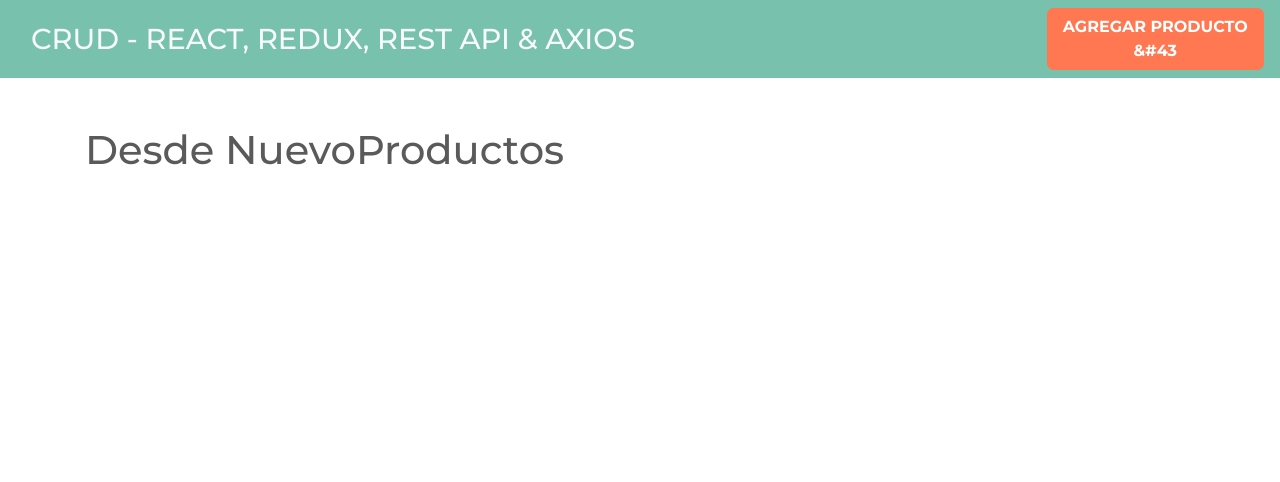
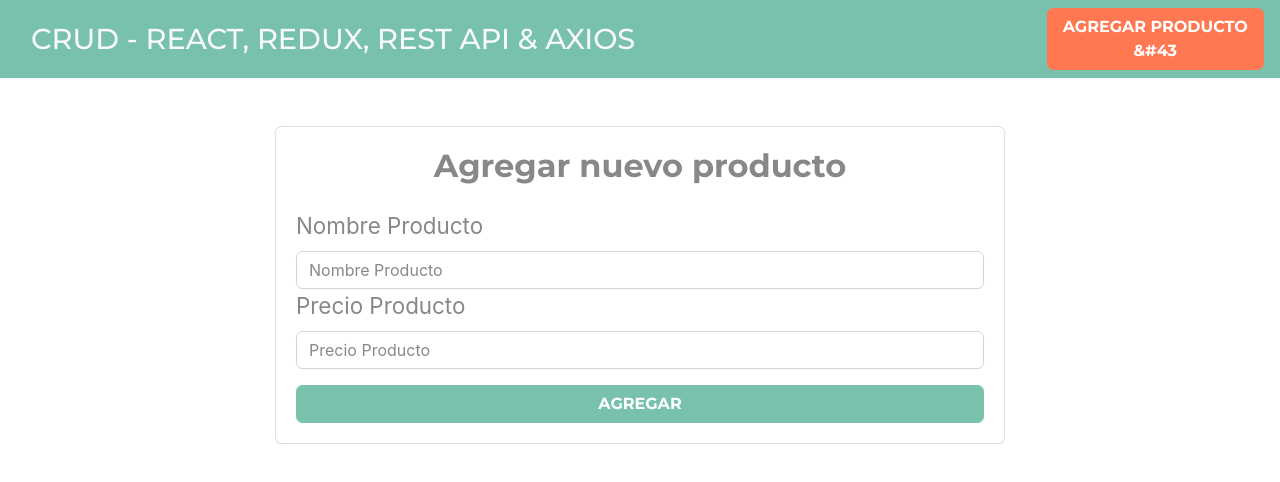
Before and after one commit to Edxon20/REDUX-CRUD, a React (Create React App) app: page /productos/nuevo in a window 1280 px wide. Shown: the top 482 px of the page. Built offline with nearby package versions, Linux system fonts and the light colour scheme.

Commit message:
[ADD] Form in NuevoProducto

```diff
--- a/src/components/NuevoProducto.jsx
+++ b/src/components/NuevoProducto.jsx
@@ -3,7 +3,48 @@ import React from 'react';
 const NuevoProductos = () =>{
 
     return (
-        <h1>Desde NuevoProductos</h1>
+        <div className='row justify-content-center'>
+            <div className='col-md-8'>
+                <div className='card'>
+                    <div className='card-body'>
+                        <h2 className='text-center mb-4 font-weight-bold'>
+                            Agregar nuevo producto
+                        </h2>
+
+                        <form
+                            onSubmit={(e) => e.preventDefault()}
+                        >
+                            <div className='form-group'>
+                                <label>Nombre Producto</label>
+                                <input
+                                    type='text'
+                                    className='form-control'
+                                    placeholder='Nombre Producto'
+                                    name='nombre'
+                                />
+                                 <div className='form-group'>
+                                <label>Precio Producto</label>
+                                <input
+                                    type='number'
+                                    className='form-control'
+                                    placeholder='Precio Producto'
+                                    name='precio'
+                                />
+                                </div>
+
+                            </div>
+
+                            <button
+                                type='submit'
+                                className='btn btn-primary font-weight-bold text-uppercase d_block w-100'
+                            >
+                                Agregar
+                            </button>
+                        </form>
+                    </div>
+                </div>
+            </div>
+        </div>
     )
 
 
```
